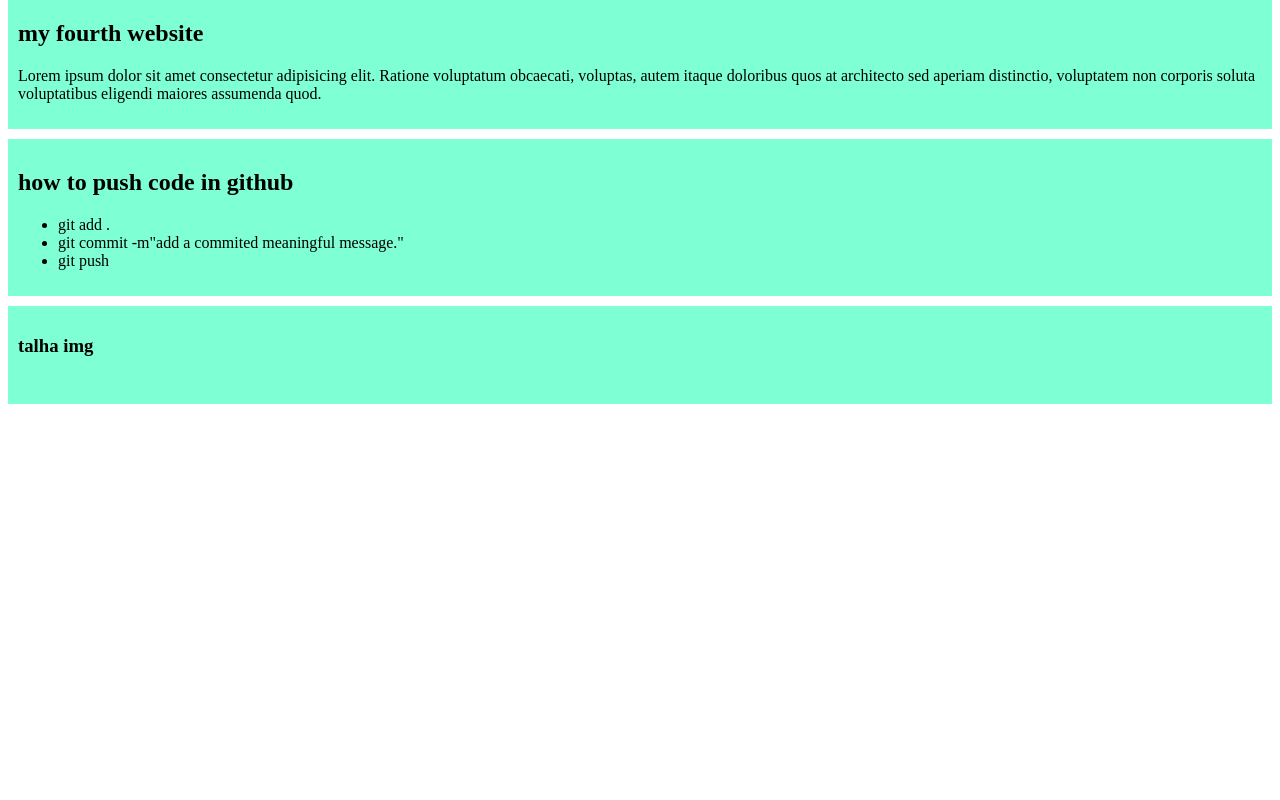
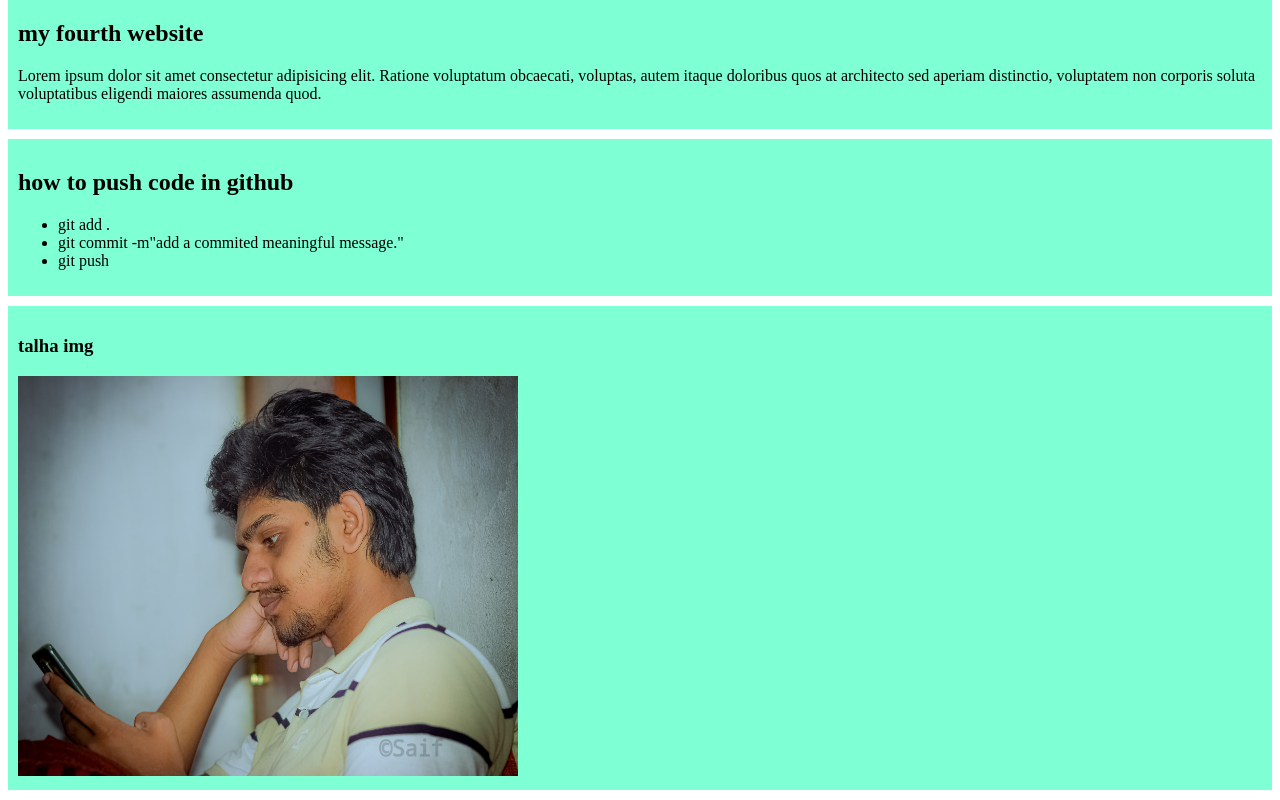
Before and after one commit to abdullah-al-marjuc-talha/my-simple-website, a plain HTML site: page index.html in a window 1280 px wide. Shown: the part 464-1264 px from the top of the page. Before the commit the page ends 878 px from the top, so only its background shows below. Drawn offline with Linux system fonts and the light colour scheme.

Commit message:
new update

```diff
--- a/index.html
+++ b/index.html
@@ -73,8 +73,9 @@
        <div>
 
             <h3> talha img</h3>
-            <img src="imgs/talha.jpg" alt="">
+            <img src="imgs/talha.jpg" alt=" Talha " class="img">
 
        </div>
+
 </body>
 </html>
--- a/styles/style.css
+++ b/styles/style.css
@@ -6,3 +6,10 @@ div
     margin-bottom: 10px;
 
 }
+.img
+{
+
+    height: 400px;
+    width: 500px;
+
+}
```
Also changed, not shown: imgs/CPSCM.jpg (added), imgs/talha.jpg (added).
